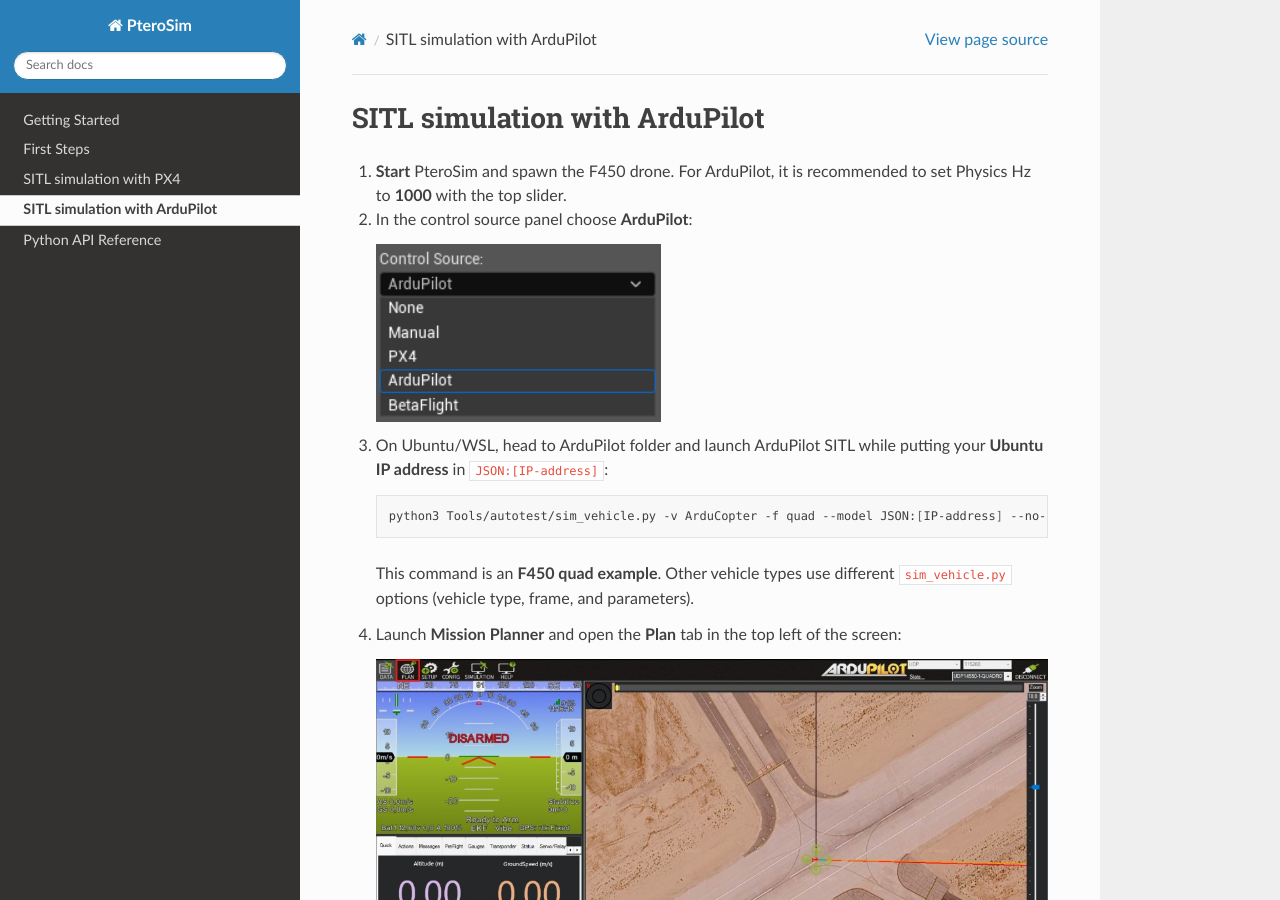
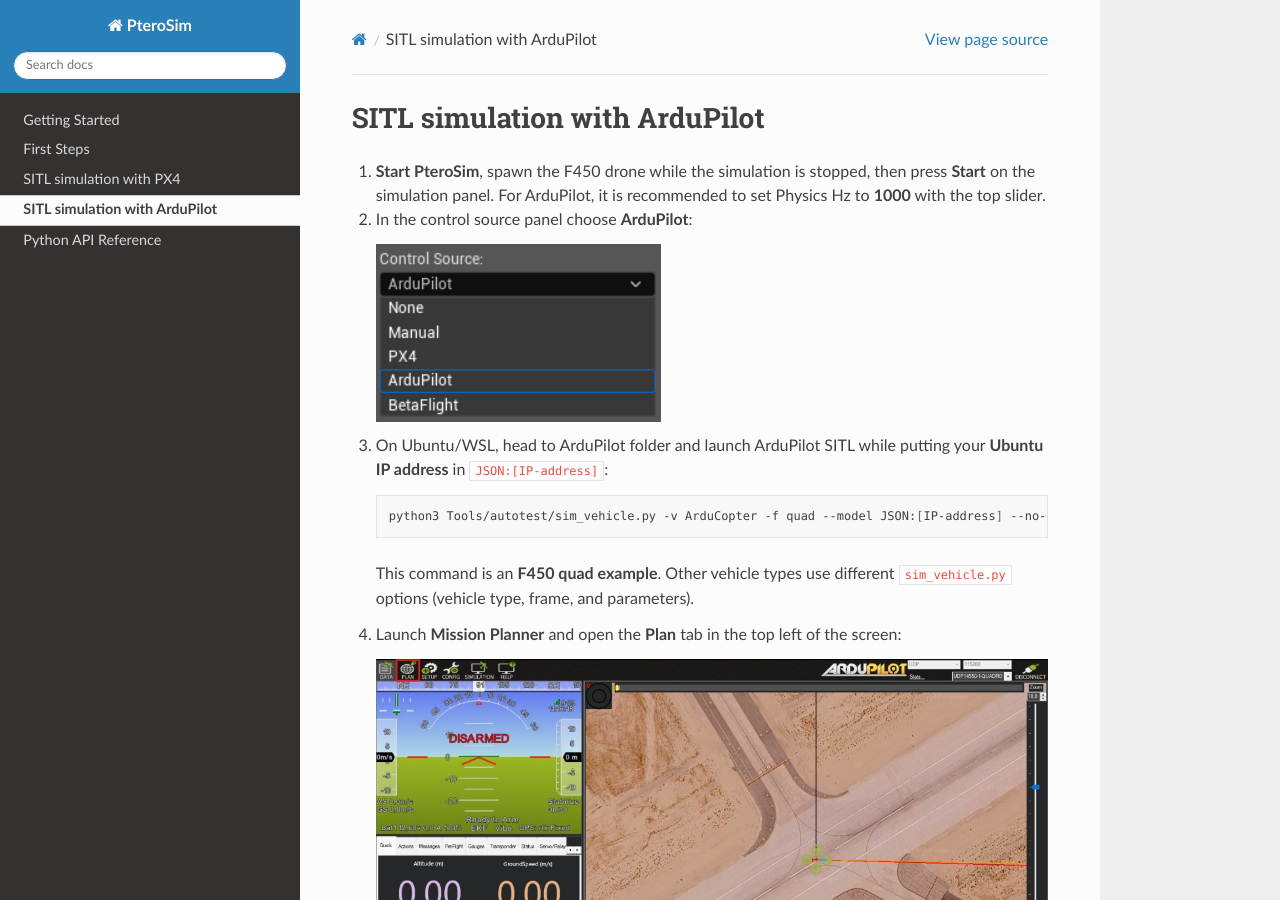
Before and after one commit to AlexanderRex/PteroSimDocs, a Sphinx documentation site: the page built from docs/source/sitl_simulation_ardupilot.rst, in a window 1280 px wide and 900 px high. Built offline with Sphinx 7.4.7 and the Read the Docs theme 3.1.0, drawn with Linux system fonts in a browser that asks for light colours.

Commit message:
fixed wrong wording

```diff
--- a/docs/source/sitl_simulation_ardupilot.rst
+++ b/docs/source/sitl_simulation_ardupilot.rst
@@ -1,7 +1,7 @@
 SITL simulation with ArduPilot
 ==============================
 
-1. **Start** PteroSim and spawn the F450 drone.
+1. **Start PteroSim**, spawn the F450 drone while the simulation is stopped, then press **Start** on the simulation panel.
    For ArduPilot, it is recommended to set Physics Hz to **1000** with the top slider.
 
 2. In the control source panel choose **ArduPilot**:
--- a/docs/source/sitl_simulation_px4.rst
+++ b/docs/source/sitl_simulation_px4.rst
@@ -2,7 +2,7 @@
 ========================
 
 
-1. **Start PteroSim**, press **Start** on the simulation panel, and spawn the aircraft (e.g. F450). You may start PX4 before or after; lockstep engages once PX4 connects.
+1. **Start PteroSim**, spawn the aircraft (e.g. F450) while the simulation is stopped, then press **Start** on the simulation panel. You may start PX4 SITL before or after starting the simulation; lockstep engages once PX4 connects.
 
 2. In the control source panel choose **PX4**:
 
```
